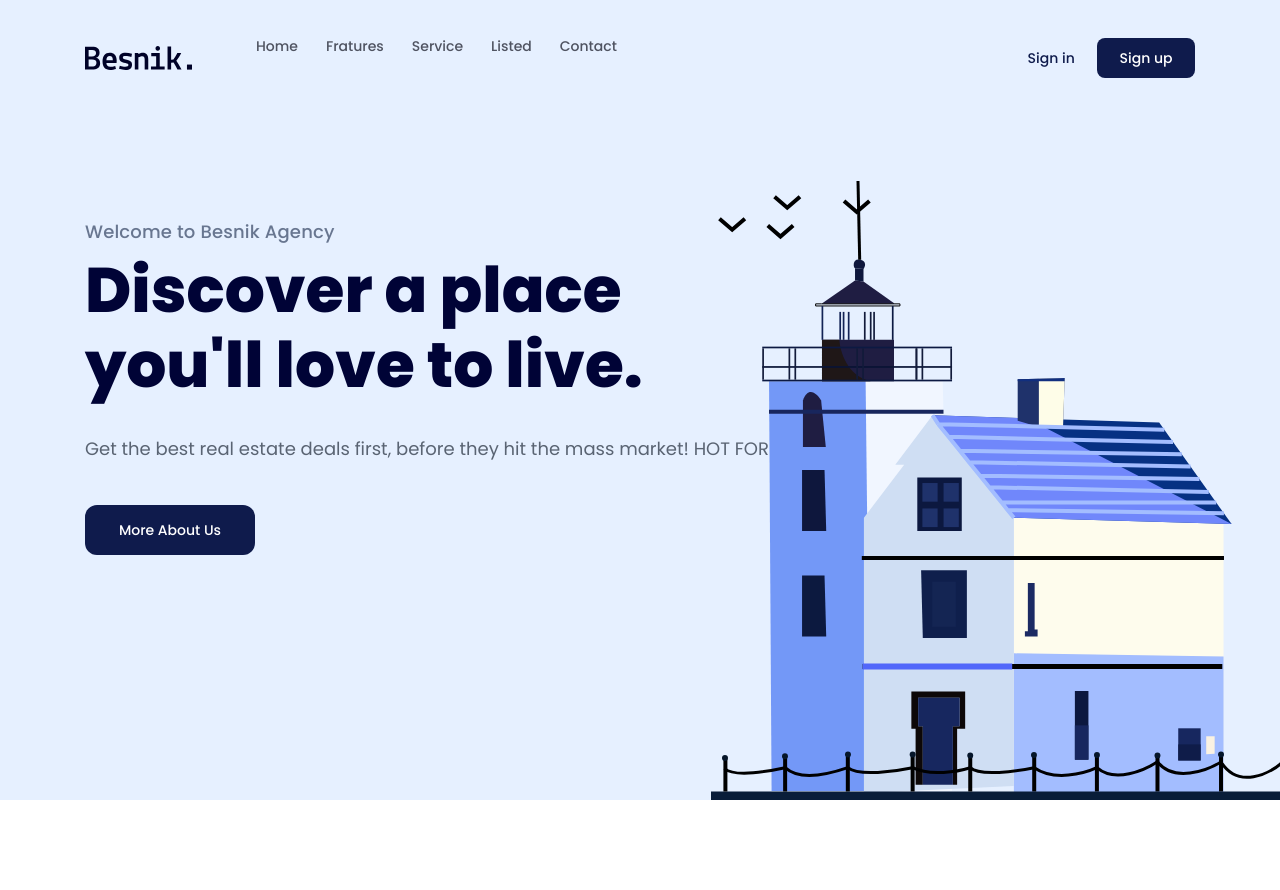
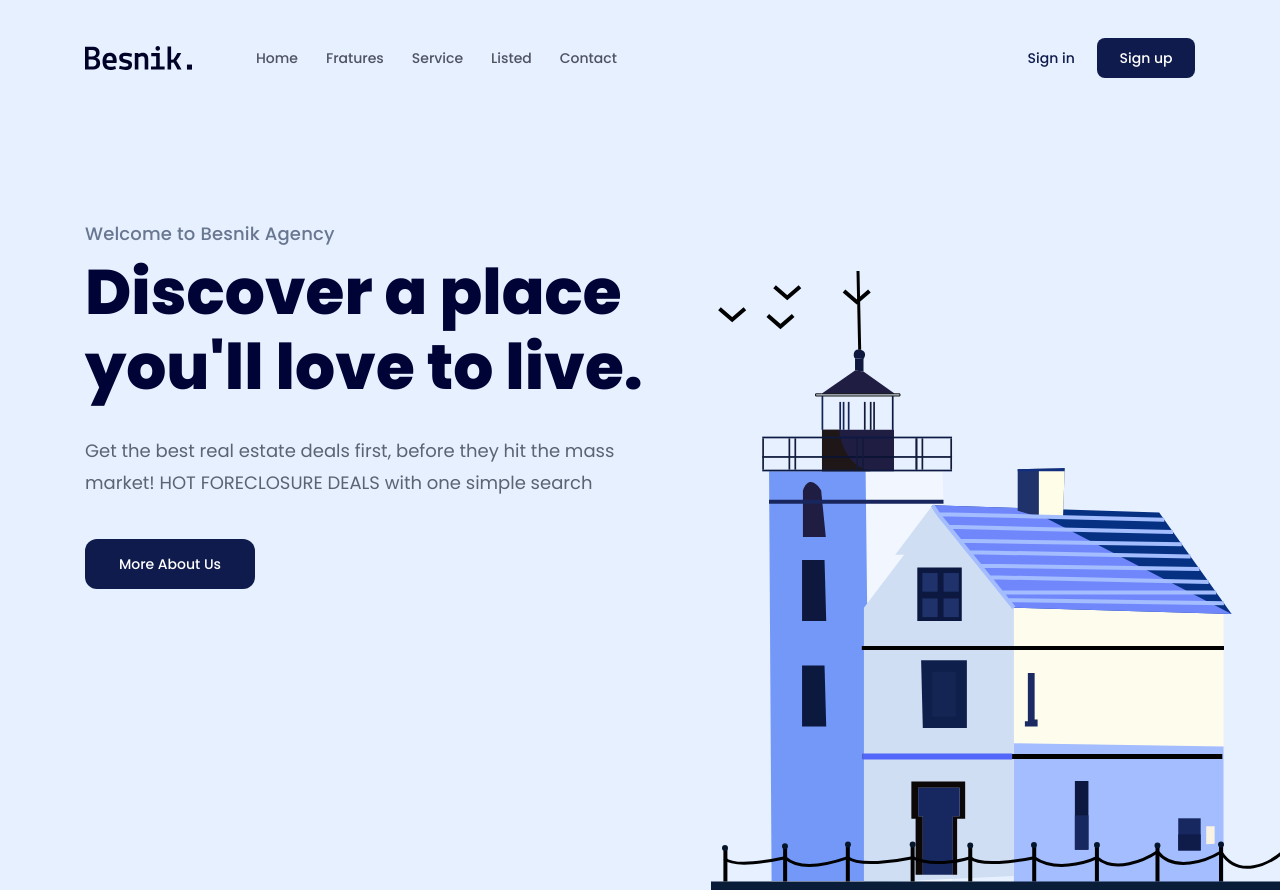
Before and after one commit to jaycyisme/htmlcss-01, a plain HTML site: page index.html in a window 1280 px wide. Shown: the top 890 px of the page. Drawn offline with Linux system fonts and the light colour scheme.

Commit message:
Improve Header (Add Position: Sticky)

```diff
--- a/assets/css/style.css
+++ b/assets/css/style.css
@@ -52,15 +52,26 @@ a {
 }
 
 /*=============== Header ===============*/
-.header {
+.fix-header {
+    background: #e6f0ff;
+    padding-top: 26px;
+    position: sticky;
+    top: -26px;
+    z-index: 1;
+}
+
+.hero-wrap {
+    position: relative;
+    display: flex;
+    flex-direction: column;
     background: #e6f0ff;
     height: 100vh;
-    position: relative;
 }
 
 .navbar {
     display: flex;
-    padding-top: 38px;
+    align-items: center;
+    padding: 12px 0;
 }
 
 .navbar ul {
@@ -96,7 +107,7 @@ a {
 }
 
 .hero {
-    margin-top: 140px;
+    margin-top: 130px;
 }
 
 .hero .info {
@@ -128,6 +139,7 @@ a {
     font-style: normal;
     font-weight: 400;
     line-height: 32px; /* 177.778% */
+    white-space: inherit;
 }
 
 .hero .hero-cta {
--- a/index.html
+++ b/index.html
@@ -19,8 +19,7 @@
     </head>
     <body>
         <main>
-            <!-- Header -->
-            <header class="header">
+            <header class="fix-header">
                 <div class="content">
                     <nav class="navbar">
                         <!-- Logo -->
@@ -41,6 +40,12 @@
                             <a href="#!" class="btn action-btn">Sign up</a>
                         </div>
                     </nav>
+                </div>
+            </header>
+
+            <!-- Hero -->
+            <div class="hero-wrap">
+                <div class="content">
                     <div class="hero">
                         <div class="info">
                             <p class="sub-title">Welcome to Besnik Agency</p>
@@ -63,7 +68,7 @@
                         />
                     </div>
                 </div>
-            </header>
+            </div>
 
             <!-- Clients -->
             <div class="clients">
```
